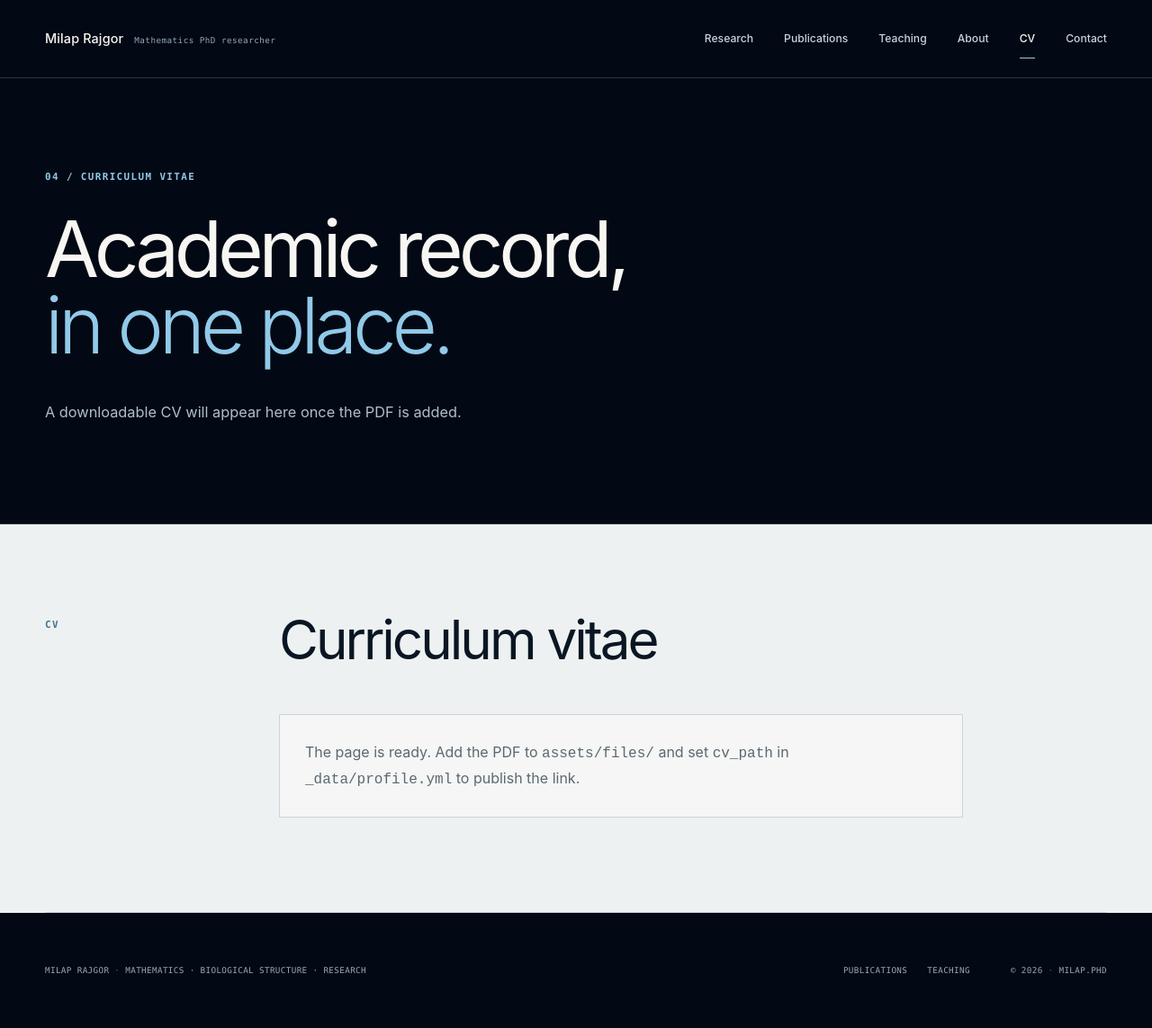
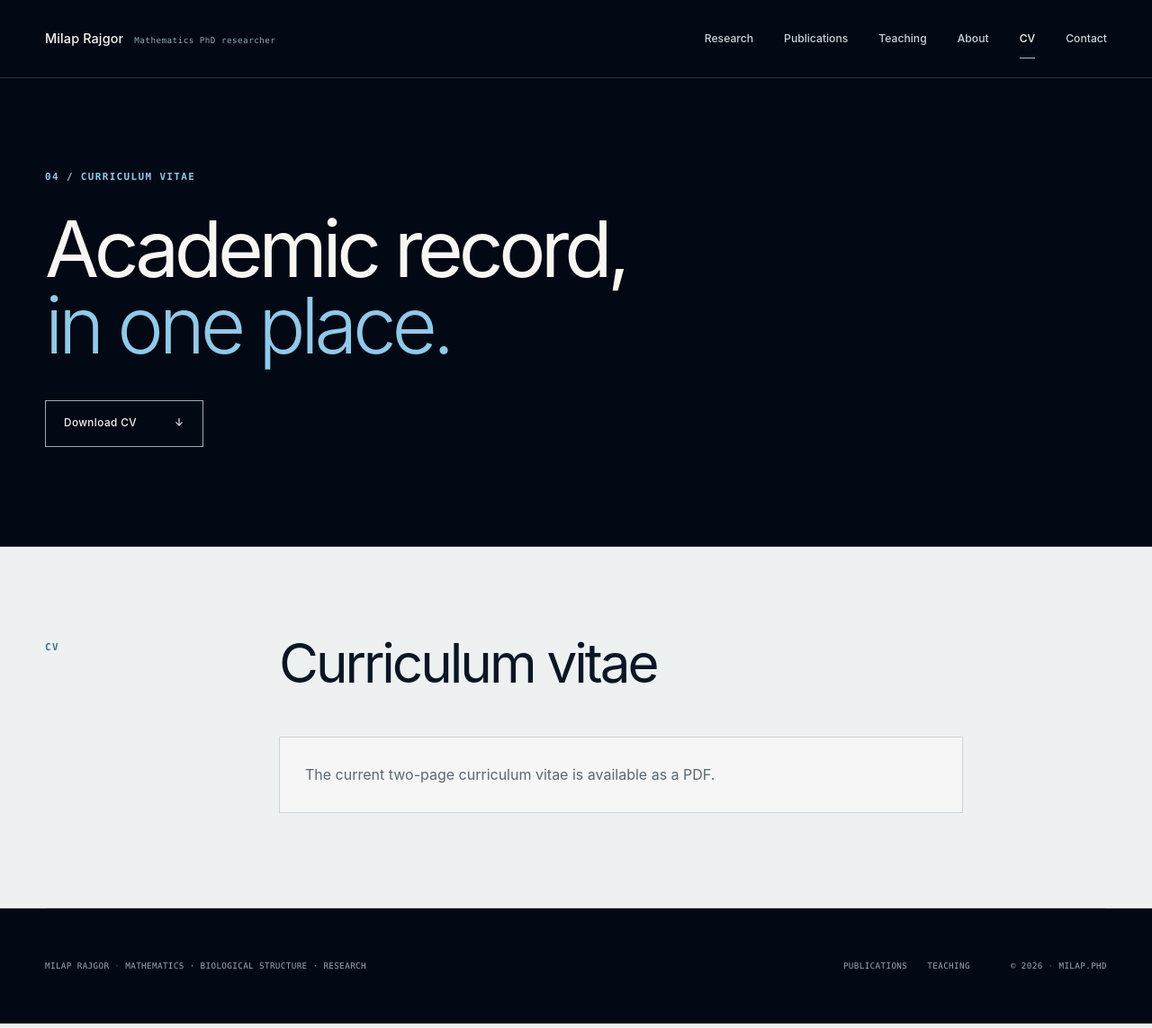
Before and after one commit to milap100/milap.phd, a Jekyll site: the page built from cv.md, in a window 1280 px wide. Shown: the whole page at 90% size. Built offline with Jekyll 4.4.1, drawn with Linux system fonts in a browser that asks for light colours.

Commit message:
Add curriculum vitae download

```diff
--- a/_data/profile.yml
+++ b/_data/profile.yml
@@ -9,7 +9,7 @@ scholar_url: ""
 orcid_url: ""
 github_url: ""
 linkedin_url: ""
-cv_path: ""
+cv_path: "/assets/files/Milap_Rajgor_CV.pdf"
 introduction: >-
   I am a mathematics PhD researcher working at the interface of mathematics,
   topology, scientific computing, and biological structure. I am interested
--- a/cv.md
+++ b/cv.md
@@ -4,4 +4,4 @@ description: Curriculum vitae for Milap Rajgor.
 permalink: /cv/
 ---
 <header class="page-hero"><div class="shell page-hero-inner"><p class="index">04 / Curriculum vitae</p><h1>Academic record,<br><em>in one place.</em></h1>{% if site.data.profile.cv_path != "" %}<a class="button" href="{{ site.data.profile.cv_path | relative_url }}">Download CV <span>↓</span></a>{% else %}<p>A downloadable CV will appear here once the PDF is added.</p>{% endif %}</div></header>
-<section class="page-section shell"><p class="label">CV</p><div><h2>Curriculum vitae</h2><div class="empty">The page is ready. Add the PDF to <code>assets/files/</code> and set <code>cv_path</code> in <code>_data/profile.yml</code> to publish the link.</div></div></section>
+<section class="page-section shell"><p class="label">CV</p><div><h2>Curriculum vitae</h2>{% if site.data.profile.cv_path != "" %}<div class="empty">The current two-page curriculum vitae is available as a PDF.</div>{% else %}<div class="empty">A downloadable CV will appear here once the PDF is added.</div>{% endif %}</div></section>
```
Also changed, not shown: 1 other file.
